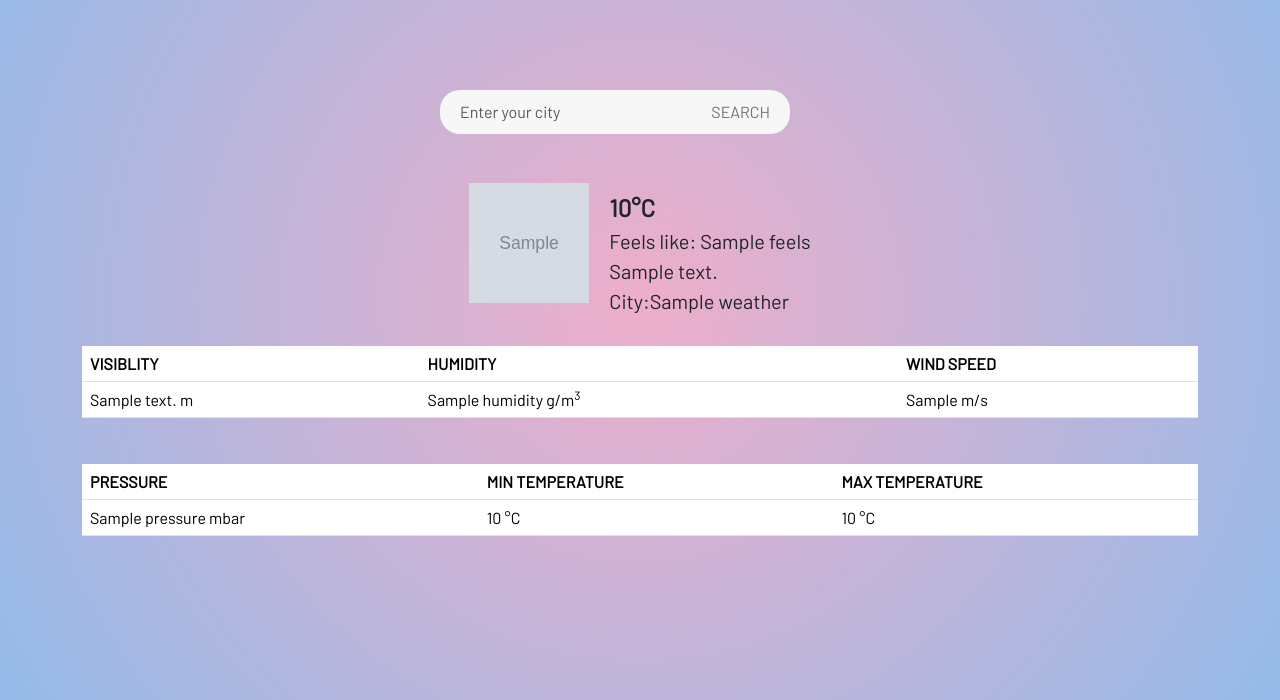
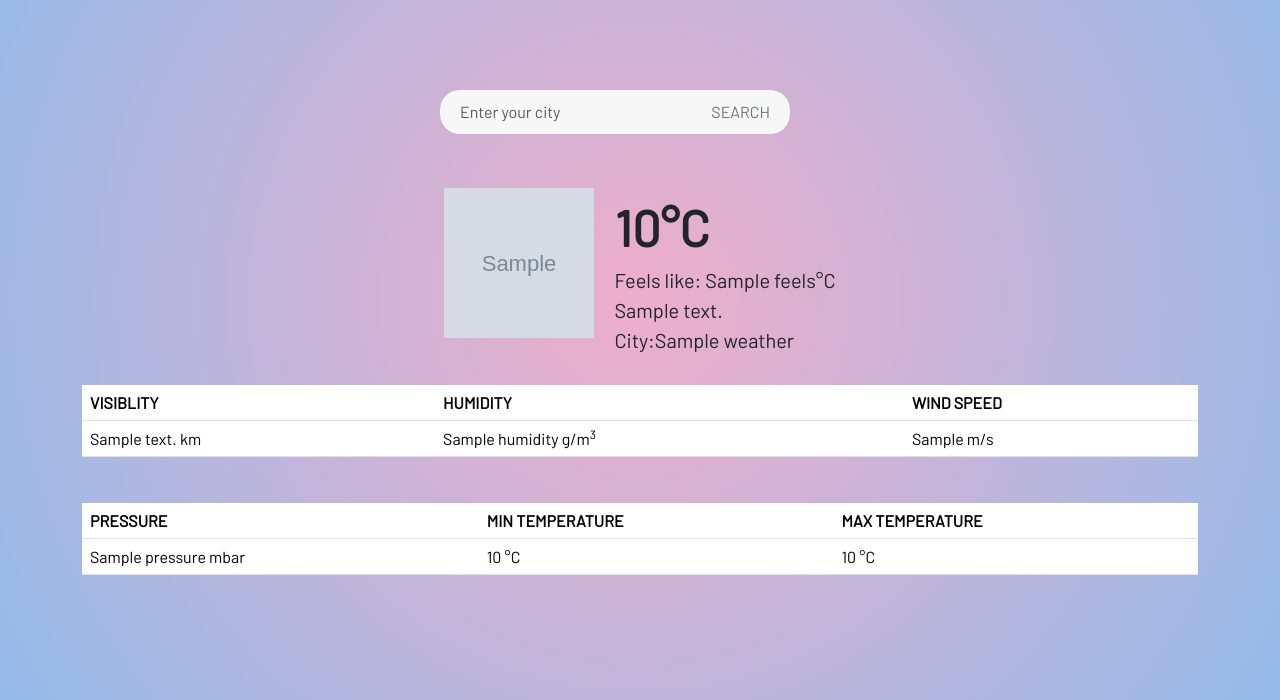
Before and after one commit to Rudalph/Python_project, a Flask app: template templates/homepage.html in a window 1280 px wide. Shown: the part 100-800 px from the top of the page. Run offline with Flask 3, Linux system fonts and the light colour scheme; the template is opened without the code that fills it: most values are stand-ins (such as "Sample title", 1, 10 or a date in 2020); grey boxes marked "Sample" are stand-in pictures.

Commit message:
final commit

```diff
--- a/app.py
+++ b/app.py
@@ -9,7 +9,6 @@ app.config['UPLOAD_FOLDER'] = picFolder
 
 @app.route('/')
 def index():
-    # return render_template('homepage.html')
     pic1 = os.path.join(app.config['UPLOAD_FOLDER'], 'mainGlobeC.png')
     pic2 = os.path.join(app.config['UPLOAD_FOLDER'], 'sun.png')
     return render_template("homepage.html", user_image=pic1,weather_icon=pic2)
@@ -21,15 +20,15 @@ def get_weather():
     response = requests.get(url).json()
     weather = {
         'temperature': round(response['main']['temp']),
-        'description': response['weather'][0]['description'].capitalize(),
+        'description': response['weather'][0]['description'].title(),
         'wind_speed': response['wind']['speed'],
-        'feels': response['main']['feels_like'],
+        'feels': round(response['main']['feels_like']),
         'name': response['name'],
-        'visibility': response['visibility'],
+        'visibility': round((response['visibility'])/1000),
         'humidity': response['main']['humidity'],
         'pressure': response['main']['pressure'],
-        'temp_min':response['main']['temp_min'],
-        'temp_max':response['main']['temp_max'],
+        'temp_min':round(response['main']['temp_min']),
+        'temp_max':round(response['main']['temp_max']),
     }
     pic1 = os.path.join(app.config['UPLOAD_FOLDER'], 'mainGlobeC.png')
     pic2 = os.path.join(app.config['UPLOAD_FOLDER'], 'sun.png')
--- a/static/homepage.css
+++ b/static/homepage.css
@@ -88,5 +88,5 @@ body {
 
 .textDegree{
     font-weight: 700;
-    font-size: larger;
+    font-size: 50px;
 }
--- a/templates/homepage.html
+++ b/templates/homepage.html
@@ -5,6 +5,7 @@
     <link rel="preconnect" href="https://fonts.googleapis.com">
 <link rel="preconnect" href="https://fonts.gstatic.com" crossorigin>
 <link href="https://fonts.googleapis.com/css2?family=Barlow&display=swap" rel="stylesheet">
+<link rel="icon" href="{{ user_image }}">
     <title>weather.io</title>
 </head>
 <body>
@@ -49,11 +50,11 @@
     {% if weather %}
     <div class="mainContent">
     <div class="imageMain">
-        <img src="{{ weather_icon }}" alt="weather image" width="120" height="120">
+        <img src="{{ weather_icon }}" alt="weather image" width="150" height="150">
     </div>
     <div class="textMain">
         <div class="textDegree">{{ weather.temperature }}°C</div>
-        <div class="textSub">Feels like: {{ weather.feels}}</div>
+        <div class="textSub">Feels like: {{ weather.feels}}°C</div>
         <div class="textSub">{{ weather.description }}</div>
         <div class="textSub">City:{{ weather.name}}</div>
     </div>
@@ -72,7 +73,7 @@
                     </thead>
                     <tbody>
                         <tr>
-                            <td>{{ weather.visibility }} m</td>
+                            <td>{{ weather.visibility }} km</td>
                             <td>{{ weather.humidity }} g/m<sup>3</sup></td>
                             <td>{{ weather.wind_speed }} m/s</td>
                         </tr>
```
Also changed, not shown: 1 other file.
